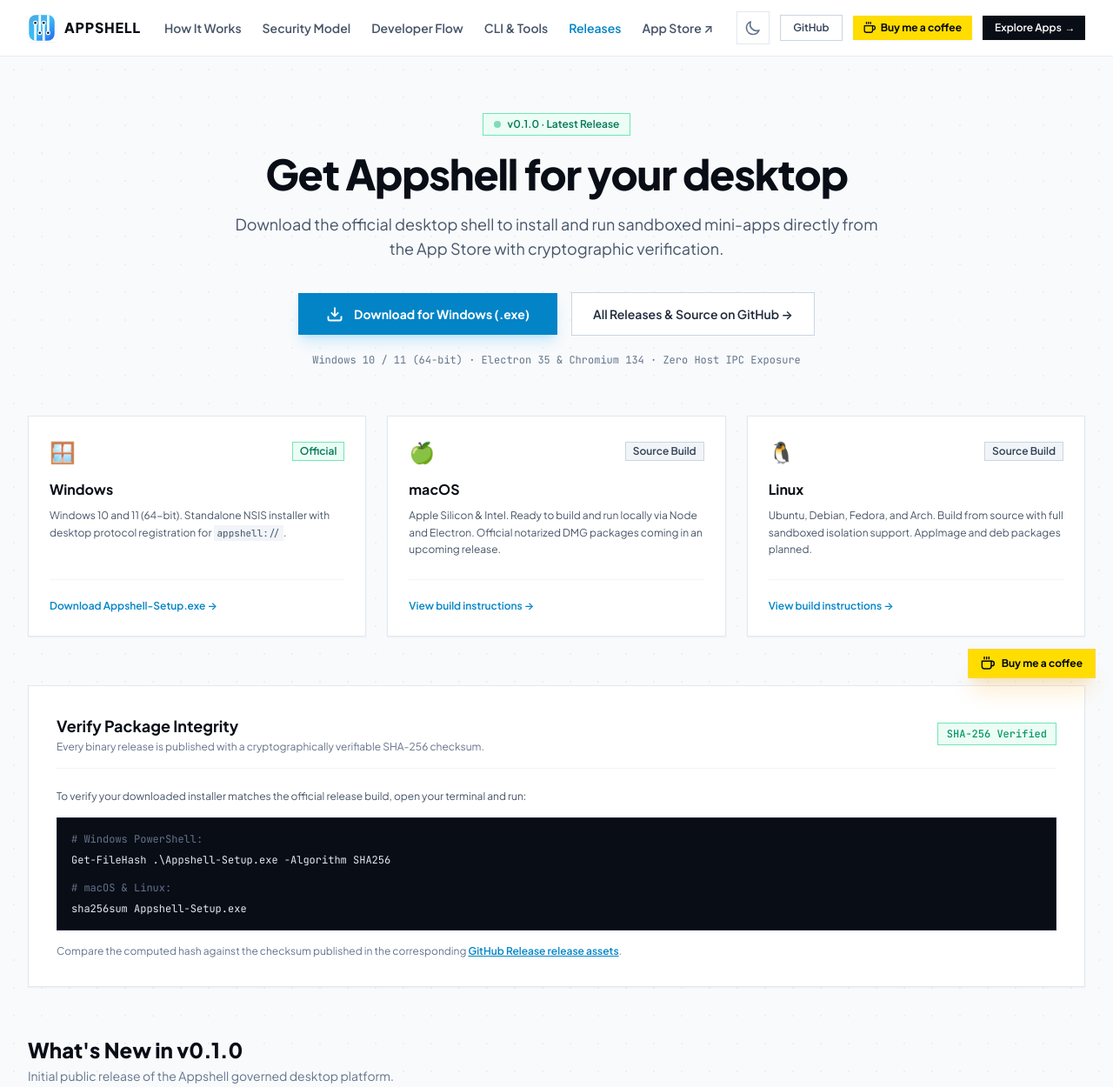
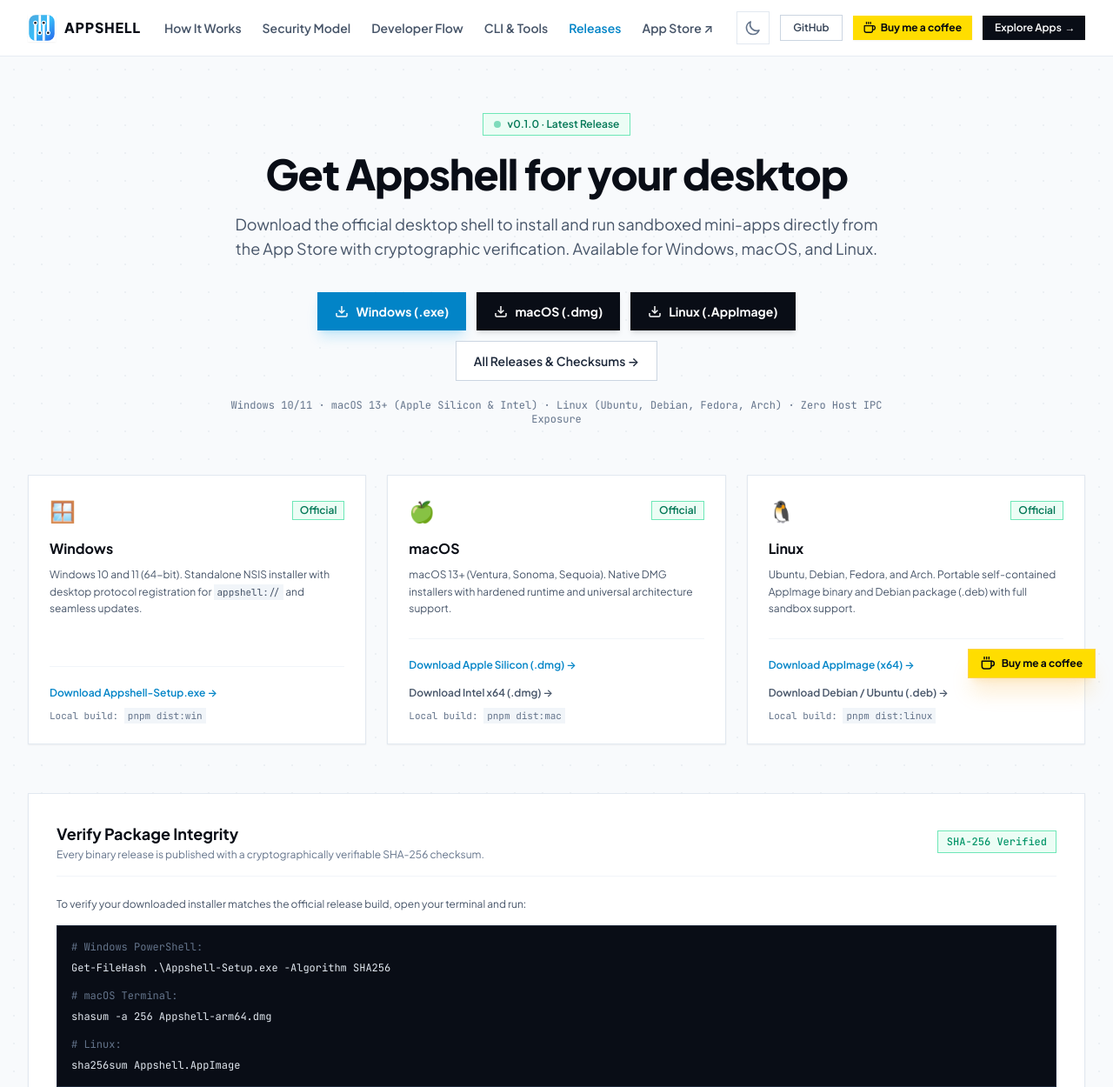
Before and after one commit to samuelek25k/appshell, an Electron app: page site/releases.html in a window 1280 px wide. Shown: the top 1250 px of the page at 87% size. Drawn offline with nearby package versions, Linux system fonts and the light colour scheme.

Commit message:
docs(site): update releases page with macOS and Linux multi-platform download and build options

```diff
--- a/site/releases.html
+++ b/site/releases.html
@@ -128,21 +128,29 @@
       </h1>
 
       <p class="text-base sm:text-lg text-slate-600 dark:text-slate-400 leading-relaxed">
-        Download the official desktop shell to install and run sandboxed mini-apps directly from the App Store with cryptographic verification.
+        Download the official desktop shell to install and run sandboxed mini-apps directly from the App Store with cryptographic verification. Available for Windows, macOS, and Linux.
       </p>
 
-      <div class="pt-4 flex flex-col sm:flex-row items-center justify-center gap-4">
-        <a href="https://github.com/samuelek25k/appshell/releases/latest/download/Appshell-Setup.exe" class="w-full sm:w-auto inline-flex items-center justify-center gap-3 px-8 py-3.5 text-sm font-bold bg-brand-600 hover:bg-brand-500 text-white shadow-lg shadow-brand-500/20 hover:shadow-brand-500/30 transition-all">
-          <svg class="w-5 h-5" viewBox="0 0 24 24" fill="none" stroke="currentColor" stroke-width="2.2"><path d="M21 15v4a2 2 0 0 1-2 2H5a2 2 0 0 1-2-2v-4"/><polyline points="7 10 12 15 17 10"/><line x1="12" y1="15" x2="12" y2="3"/></svg>
-          <span>Download for Windows (.exe)</span>
+      <div class="pt-4 flex flex-wrap items-center justify-center gap-3">
+        <a href="https://github.com/samuelek25k/appshell/releases/latest/download/Appshell-Setup.exe" class="inline-flex items-center justify-center gap-2 px-5 py-3 text-sm font-bold bg-brand-600 hover:bg-brand-500 text-white shadow-lg shadow-brand-500/20 hover:shadow-brand-500/30 transition-all">
+          <svg class="w-4 h-4" viewBox="0 0 24 24" fill="none" stroke="currentColor" stroke-width="2.2"><path d="M21 15v4a2 2 0 0 1-2 2H5a2 2 0 0 1-2-2v-4"/><polyline points="7 10 12 15 17 10"/><line x1="12" y1="15" x2="12" y2="3"/></svg>
+          <span>Windows (.exe)</span>
         </a>
-        <a href="https://github.com/samuelek25k/appshell/releases" target="_blank" rel="noopener" class="w-full sm:w-auto inline-flex items-center justify-center gap-2 px-6 py-3.5 text-sm font-semibold border border-slate-300 dark:border-slate-700 bg-white dark:bg-slate-950 text-slate-800 dark:text-slate-200 hover:bg-slate-50 dark:hover:bg-slate-800 transition-colors">
-          <span>All Releases & Source on GitHub →</span>
+        <a href="https://github.com/samuelek25k/appshell/releases/latest/download/Appshell-arm64.dmg" class="inline-flex items-center justify-center gap-2 px-5 py-3 text-sm font-bold bg-slate-900 dark:bg-white text-white dark:text-slate-900 hover:opacity-90 shadow-md transition-all">
+          <svg class="w-4 h-4" viewBox="0 0 24 24" fill="none" stroke="currentColor" stroke-width="2.2"><path d="M21 15v4a2 2 0 0 1-2 2H5a2 2 0 0 1-2-2v-4"/><polyline points="7 10 12 15 17 10"/><line x1="12" y1="15" x2="12" y2="3"/></svg>
+          <span>macOS (.dmg)</span>
+        </a>
+        <a href="https://github.com/samuelek25k/appshell/releases/latest/download/Appshell.AppImage" class="inline-flex items-center justify-center gap-2 px-5 py-3 text-sm font-bold bg-slate-900 dark:bg-white text-white dark:text-slate-900 hover:opacity-90 shadow-md transition-all">
+          <svg class="w-4 h-4" viewBox="0 0 24 24" fill="none" stroke="currentColor" stroke-width="2.2"><path d="M21 15v4a2 2 0 0 1-2 2H5a2 2 0 0 1-2-2v-4"/><polyline points="7 10 12 15 17 10"/><line x1="12" y1="15" x2="12" y2="3"/></svg>
+          <span>Linux (.AppImage)</span>
+        </a>
+        <a href="https://github.com/samuelek25k/appshell/releases" target="_blank" rel="noopener" class="inline-flex items-center justify-center gap-2 px-5 py-3 text-sm font-semibold border border-slate-300 dark:border-slate-700 bg-white dark:bg-slate-950 text-slate-800 dark:text-slate-200 hover:bg-slate-50 dark:hover:bg-slate-800 transition-colors">
+          <span>All Releases & Checksums →</span>
         </a>
       </div>
 
       <p class="text-xs text-slate-500 dark:text-slate-400 font-mono">
-        Windows 10 / 11 (64-bit) · Electron 35 & Chromium 134 · Zero Host IPC Exposure
+        Windows 10/11 · macOS 13+ (Apple Silicon & Intel) · Linux (Ubuntu, Debian, Fedora, Arch) · Zero Host IPC Exposure
       </p>
     </div>
 
@@ -156,13 +164,14 @@
           </div>
           <h3 class="text-base font-bold text-slate-900 dark:text-white">Windows</h3>
           <p class="mt-2 text-xs text-slate-600 dark:text-slate-400 leading-relaxed">
-            Windows 10 and 11 (64-bit). Standalone NSIS installer with desktop protocol registration for <code class="font-mono text-[11px] bg-slate-100 dark:bg-slate-900 px-1 py-0.5">appshell://</code>.
+            Windows 10 and 11 (64-bit). Standalone NSIS installer with desktop protocol registration for <code class="font-mono text-[11px] bg-slate-100 dark:bg-slate-900 px-1 py-0.5">appshell://</code> and seamless updates.
           </p>
         </div>
-        <div class="mt-6 pt-4 border-t border-slate-100 dark:border-slate-800">
+        <div class="mt-6 pt-4 border-t border-slate-100 dark:border-slate-800 space-y-2">
           <a href="https://github.com/samuelek25k/appshell/releases/latest/download/Appshell-Setup.exe" class="inline-flex items-center gap-1.5 text-xs font-semibold text-brand-600 dark:text-brand-400 hover:underline">
             Download Appshell-Setup.exe →
           </a>
+          <div class="text-[11px] text-slate-500 dark:text-slate-400 font-mono">Local build: <code class="bg-slate-100 dark:bg-slate-900 px-1 py-0.5">pnpm dist:win</code></div>
         </div>
       </div>
 
@@ -170,17 +179,25 @@
         <div>
           <div class="flex items-center justify-between mb-4">
             <span class="text-2xl">🍏</span>
-            <span class="inline-flex items-center px-2 py-0.5 text-xs font-semibold bg-slate-100 text-slate-700 dark:bg-slate-800 dark:text-slate-300 border border-slate-300 dark:border-slate-700">Source Build</span>
+            <span class="inline-flex items-center px-2 py-0.5 text-xs font-semibold bg-emerald-50 text-emerald-700 dark:bg-emerald-500/10 dark:text-emerald-400 border border-emerald-300 dark:border-emerald-500/30">Official</span>
           </div>
           <h3 class="text-base font-bold text-slate-900 dark:text-white">macOS</h3>
           <p class="mt-2 text-xs text-slate-600 dark:text-slate-400 leading-relaxed">
-            Apple Silicon & Intel. Ready to build and run locally via Node and Electron. Official notarized DMG packages coming in an upcoming release.
+            macOS 13+ (Ventura, Sonoma, Sequoia). Native DMG installers with hardened runtime and universal architecture support.
           </p>
         </div>
-        <div class="mt-6 pt-4 border-t border-slate-100 dark:border-slate-800">
-          <a href="#build-from-source" class="inline-flex items-center gap-1.5 text-xs font-semibold text-brand-600 dark:text-brand-400 hover:underline">
-            View build instructions →
-          </a>
+        <div class="mt-6 pt-4 border-t border-slate-100 dark:border-slate-800 space-y-2">
+          <div>
+            <a href="https://github.com/samuelek25k/appshell/releases/latest/download/Appshell-arm64.dmg" class="inline-flex items-center gap-1.5 text-xs font-semibold text-brand-600 dark:text-brand-400 hover:underline">
+              Download Apple Silicon (.dmg) →
+            </a>
+          </div>
+          <div>
+            <a href="https://github.com/samuelek25k/appshell/releases/latest/download/Appshell-x64.dmg" class="inline-flex items-center gap-1.5 text-xs font-semibold text-slate-600 dark:text-slate-400 hover:underline">
+              Download Intel x64 (.dmg) →
+            </a>
+          </div>
+          <div class="text-[11px] text-slate-500 dark:text-slate-400 font-mono">Local build: <code class="bg-slate-100 dark:bg-slate-900 px-1 py-0.5">pnpm dist:mac</code></div>
         </div>
       </div>
 
@@ -188,17 +205,25 @@
         <div>
           <div class="flex items-center justify-between mb-4">
             <span class="text-2xl">🐧</span>
-            <span class="inline-flex items-center px-2 py-0.5 text-xs font-semibold bg-slate-100 text-slate-700 dark:bg-slate-800 dark:text-slate-300 border border-slate-300 dark:border-slate-700">Source Build</span>
+            <span class="inline-flex items-center px-2 py-0.5 text-xs font-semibold bg-emerald-50 text-emerald-700 dark:bg-emerald-500/10 dark:text-emerald-400 border border-emerald-300 dark:border-emerald-500/30">Official</span>
           </div>
           <h3 class="text-base font-bold text-slate-900 dark:text-white">Linux</h3>
           <p class="mt-2 text-xs text-slate-600 dark:text-slate-400 leading-relaxed">
-            Ubuntu, Debian, Fedora, and Arch. Build from source with full sandboxed isolation support. AppImage and deb packages planned.
+            Ubuntu, Debian, Fedora, and Arch. Portable self-contained AppImage binary and Debian package (.deb) with full sandbox support.
           </p>
         </div>
-        <div class="mt-6 pt-4 border-t border-slate-100 dark:border-slate-800">
-          <a href="#build-from-source" class="inline-flex items-center gap-1.5 text-xs font-semibold text-brand-600 dark:text-brand-400 hover:underline">
-            View build instructions →
-          </a>
+        <div class="mt-6 pt-4 border-t border-slate-100 dark:border-slate-800 space-y-2">
+          <div>
+            <a href="https://github.com/samuelek25k/appshell/releases/latest/download/Appshell.AppImage" class="inline-flex items-center gap-1.5 text-xs font-semibold text-brand-600 dark:text-brand-400 hover:underline">
+              Download AppImage (x64) →
+            </a>
+          </div>
+          <div>
+            <a href="https://github.com/samuelek25k/appshell/releases/latest/download/appshell_amd64.deb" class="inline-flex items-center gap-1.5 text-xs font-semibold text-slate-600 dark:text-slate-400 hover:underline">
+              Download Debian / Ubuntu (.deb) →
+            </a>
+          </div>
+          <div class="text-[11px] text-slate-500 dark:text-slate-400 font-mono">Local build: <code class="bg-slate-100 dark:bg-slate-900 px-1 py-0.5">pnpm dist:linux</code></div>
         </div>
       </div>
 
@@ -221,8 +246,10 @@
         <div class="p-4 bg-slate-900 text-slate-200 font-mono text-xs border border-slate-800 overflow-x-auto shadow-inner">
           <div class="text-slate-500 mb-2"># Windows PowerShell:</div>
           <div>Get-FileHash .\Appshell-Setup.exe -Algorithm SHA256</div>
-          <div class="text-slate-500 mt-4 mb-2"># macOS & Linux:</div>
-          <div>sha256sum Appshell-Setup.exe</div>
+          <div class="text-slate-500 mt-4 mb-2"># macOS Terminal:</div>
+          <div>shasum -a 256 Appshell-arm64.dmg</div>
+          <div class="text-slate-500 mt-4 mb-2"># Linux:</div>
+          <div>sha256sum Appshell.AppImage</div>
         </div>
 
         <p class="text-xs text-slate-500 dark:text-slate-400">
@@ -279,13 +306,23 @@
           </p>
         </div>
 
+        <div class="p-5 border border-slate-200 dark:border-slate-800 bg-white dark:bg-slate-950/70 md:col-span-2">
+          <div class="flex items-center gap-2 mb-2">
+            <span class="w-2 h-2 bg-brand-500 rounded-full"></span>
+            <h3 class="font-bold text-sm text-slate-900 dark:text-white">Unified Cross-Platform Packaging</h3>
+          </div>
+          <p class="text-xs text-slate-600 dark:text-slate-400 leading-relaxed">
+            Automated production packaging for Windows (NSIS installer), macOS (hardened DMG and Zip with Apple Silicon & Intel architectures), and Linux (portable AppImage and Debian .deb packages).
+          </p>
+        </div>
+
       </div>
     </div>
 
     <div id="build-from-source" class="mt-14 p-6 sm:p-8 bg-white dark:bg-slate-950/70 border border-slate-200 dark:border-slate-800 shadow-sm">
-      <h2 class="text-lg font-bold text-slate-900 dark:text-white">Build from Source</h2>
+      <h2 class="text-lg font-bold text-slate-900 dark:text-white">Build from Source & Package Local Installers</h2>
       <p class="text-xs text-slate-500 dark:text-slate-400 mt-1">
-        You can build and run Appshell on macOS, Linux, or Windows using Node 20+ and pnpm:
+        You can build, test, and package Appshell desktop installers locally on Windows, macOS, or Linux using Node 22 and pnpm:
       </p>
 
       <div class="mt-4 p-4 bg-slate-900 text-slate-200 font-mono text-xs border border-slate-800 overflow-x-auto shadow-inner">
@@ -293,14 +330,18 @@
 git clone https://github.com/samuelek25k/appshell.git
 cd appshell
 
-<span class="text-slate-500"># 2. Install dependencies</span>
+<span class="text-slate-500"># 2. Install dependencies & verify tests</span>
 pnpm install
-
-<span class="text-slate-500"># 3. Run validation checks</span>
 pnpm check && pnpm test
 
-<span class="text-slate-500"># 4. Launch the desktop shell</span>
-pnpm start</code></pre>
+<span class="text-slate-500"># 3. Launch the desktop shell in development</span>
+pnpm start
+
+<span class="text-slate-500"># 4. Package standalone installers for your platform</span>
+pnpm dist:win      <span class="text-slate-500"># Windows NSIS installer (.exe)</span>
+pnpm dist:mac      <span class="text-slate-500"># macOS DMG (.dmg) and Zip (.zip)</span>
+pnpm dist:linux    <span class="text-slate-500"># Linux AppImage (.AppImage) and Debian (.deb)</span>
+pnpm dist          <span class="text-slate-500"># Package all target installers</span></code></pre>
       </div>
     </div>
 
```
